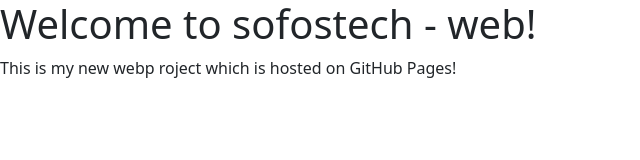
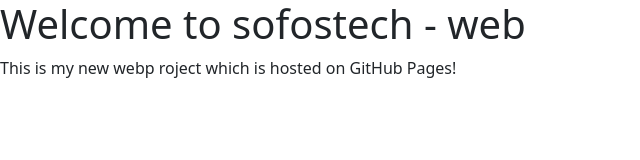
Before and after one commit to sofoste93/sofoste93.github.io, a plain HTML site: page index.html in a window 1280 px wide. Shown: the full height of the page, 0-640 px from the left. Drawn offline with nearby package versions, Linux system fonts and the light colour scheme.

Commit message:
update index

```diff
--- a/index.html
+++ b/index.html
@@ -18,7 +18,7 @@
     <!-- place navbar here -->
   </header>
   <main>
-        <h1>Welcome to sofostech - web!</h1>
+        <h1>Welcome to sofostech - web</h1>
         <p>This is my new webp roject which is hosted on GitHub Pages!</p>
   </main>
   <footer>
```
